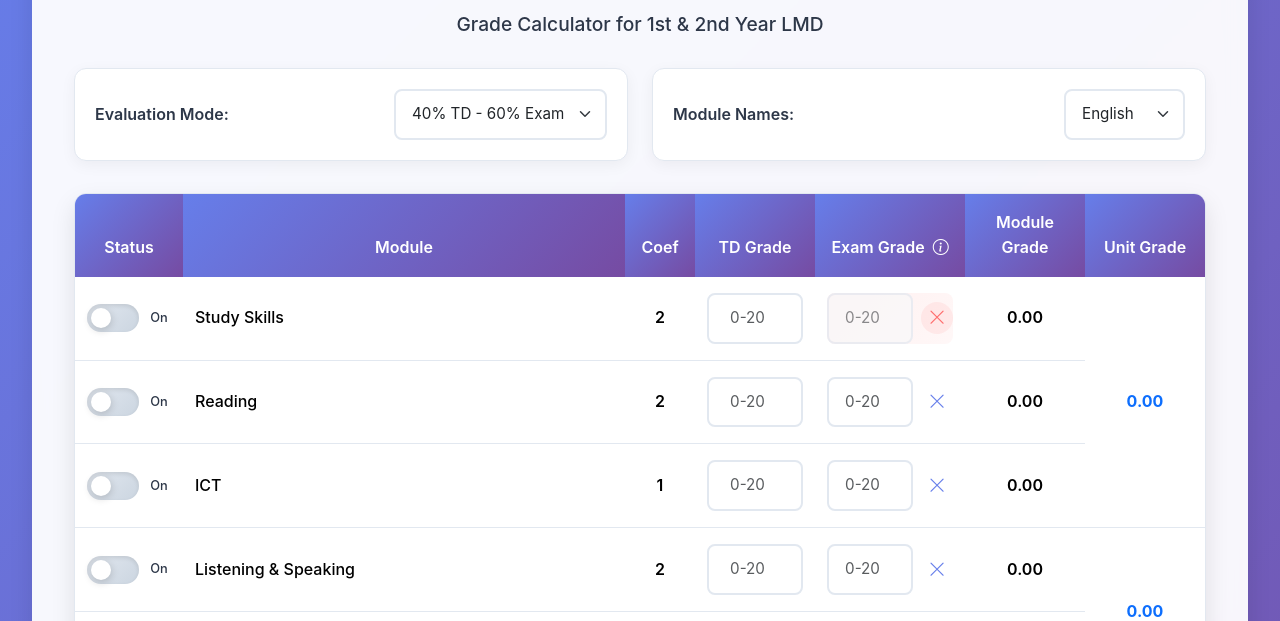
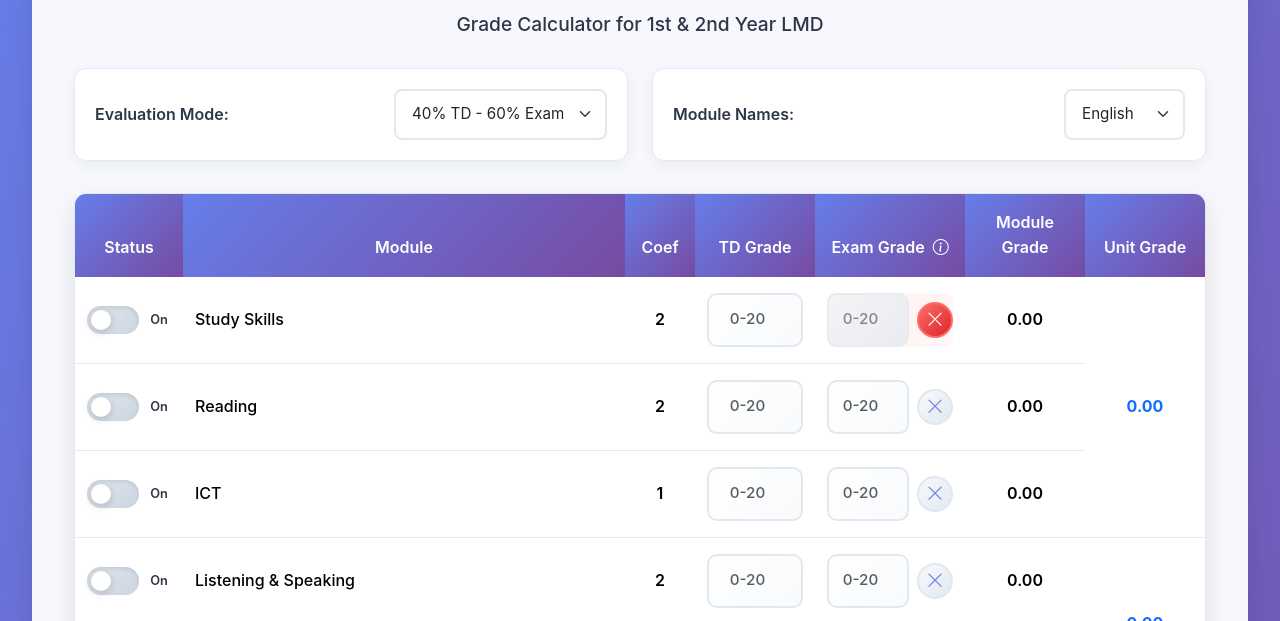
Before and after one commit to salahdev25/english-grade-calculator, a plain HTML site: page index.html in a window 1280 px wide. Both pictures are taken after a click on the button 937 px from the left and 464 px from the top of the page. Shown: the part 146-767 px from the top of the page. Drawn offline with nearby package versions, Linux system fonts and the light colour scheme.

Commit message:
Update index.html

```diff
--- a/index.html
+++ b/index.html
@@ -164,23 +164,27 @@
 
     .form-control {
       border: 2px solid var(--border-color);
-      border-radius: 8px;
-      padding: 0.75rem;
+      border-radius: 10px;
+      padding: 0.85rem;
       text-align: center;
       font-size: 0.95rem;
       transition: var(--transition);
-      background-color: white;
+      background: linear-gradient(135deg, #ffffff, #f8fafc);
+      font-weight: 500;
     }
 
     .form-control:focus {
       border-color: var(--primary-color);
-      box-shadow: 0 0 0 3px rgba(102, 126, 234, 0.1);
+      box-shadow: 0 0 0 4px rgba(99, 102, 241, 0.15);
       outline: none;
+      transform: translateY(-2px);
+      background: #ffffff;
     }
 
     .form-control:disabled {
-      background-color: #f8f9fa;
-      opacity: 0.7; /* Ensure disabled inputs are also dimmed */
+      background: linear-gradient(135deg, #f1f5f9, #e2e8f0);
+      opacity: 0.7;
+      color: #64748b;
     }
 
     .toggle-container {
@@ -220,7 +224,7 @@
     input:checked + .slider:before { transform: translateX(24px); }
 
     .toggle-label {
-      font-size: 0.8rem; font-weight: 500;
+      font-size: 0.8rem; font-weight: 600;
       color: var(--text-color); min-width: 24px;
     }
 
@@ -230,25 +234,32 @@
     }
 
     .exam-toggle {
-      background: none; border: none; padding: 0.5rem; border-radius: 50%;
+      background: linear-gradient(135deg, #f8fafc, #e2e8f0);
+      border: 2px solid var(--border-color);
+      padding: 0.5rem; border-radius: 50%;
       cursor: pointer; color: var(--primary-color); font-size: 1.1rem;
       transition: var(--transition); display: flex; align-items: center;
-      justify-content: center; width: 32px; height: 32px;
+      justify-content: center; width: 36px; height: 36px;
     }
 
     .exam-toggle:hover {
-      background-color: rgba(102, 126, 234, 0.1);
-      color: var(--secondary-color); transform: scale(1.1);
+      background: linear-gradient(135deg, var(--primary-color), var(--secondary-color));
+      color: white;
+      transform: scale(1.1);
+      box-shadow: 0 4px 12px rgba(99, 102, 241, 0.3);
     }
 
     .exam-toggle.disabled {
-      color: #cbd5e0 !important; cursor: not-allowed !important;
-      opacity: 0.5 !important; background-color: transparent !important;
-      transform: none !important;
+      background: linear-gradient(135deg, #f1f5f9, #e2e8f0);
+      color: #94a3b8 !important; cursor: not-allowed !important;
+      opacity: 0.5 !important; transform: none !important;
+      box-shadow: none !important;
     }
 
     .exam-toggle.active {
-      background-color: rgba(255, 107, 107, 0.1); color: var(--danger-color);
+      background: linear-gradient(135deg, var(--danger-color), #dc2626);
+      color: white;
+      border-color: var(--danger-color);
     }
 
     /* Disabled Row Styling - Opacity moved to individual cells for finer control */
```
